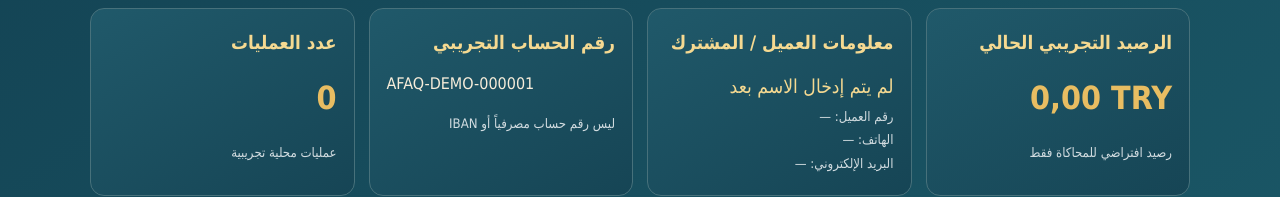
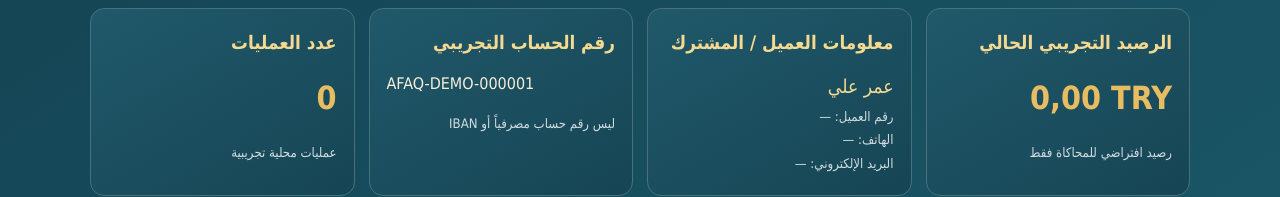
Before and after one commit to oa626114-boop/afaq-syria-platform, a plain HTML site: page bank.html in a window 1280 px wide. Shown: the part 441-638 px from the top of the page. Drawn offline with Linux system fonts and the light colour scheme.

Commit message:
Set Omar Ali as demo account holder for AFAQ Bank test

```diff
--- a/bank.html
+++ b/bank.html
@@ -25,9 +25,10 @@
 </main><footer><div class="wrap">AFAQ SYRIA · مصرف آفاق · نموذج تجريبي محلي غير مصرفي</div></footer>
 <script>
 const STORE='afaqBankDemoLedgerV1';
-const initial=()=>({holder:'',customerId:'',phone:'',email:'',currency:'TRY',balance:0,account:'AFAQ-DEMO-000001',transactions:[]});
+const initial=()=>({holder:'عمر علي',customerId:'',phone:'',email:'',currency:'TRY',balance:0,account:'AFAQ-DEMO-000001',transactions:[]});
 function read(){try{const v=JSON.parse(localStorage.getItem(STORE));return v&&Array.isArray(v.transactions)?v:initial()}catch(e){return initial()}}
 let state=read();
+if(!state.holder||!state.holder.trim()){state.holder='عمر علي';localStorage.setItem(STORE,JSON.stringify(state))}
 function save(){localStorage.setItem(STORE,JSON.stringify(state));render()}
 function money(n){return new Intl.NumberFormat('tr-TR',{minimumFractionDigits:2,maximumFractionDigits:2}).format(n)+' '+state.currency}
 function render(){document.getElementById('mainBalance').textContent=money(state.balance);document.getElementById('accountNumber').textContent=state.account;document.getElementById('transactionCount').textContent=state.transactions.length;document.getElementById('accountHolder').value=state.holder;document.getElementById('customerPhone').value=state.phone||'';document.getElementById('customerEmail').value=state.email||'';document.getElementById('overviewHolder').textContent=state.holder||'لم يتم إدخال الاسم بعد';document.getElementById('overviewCustomerId').textContent='رقم العميل: '+(state.customerId||'—');document.getElementById('overviewPhone').textContent='الهاتف: '+(state.phone||'—');document.getElementById('overviewEmail').textContent='البريد الإلكتروني: '+(state.email||'—');document.getElementById('currency').value=state.currency;
```
